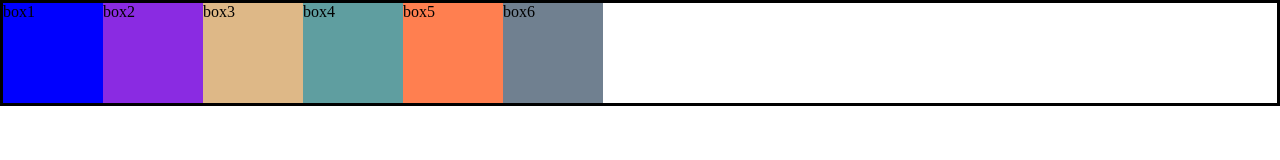
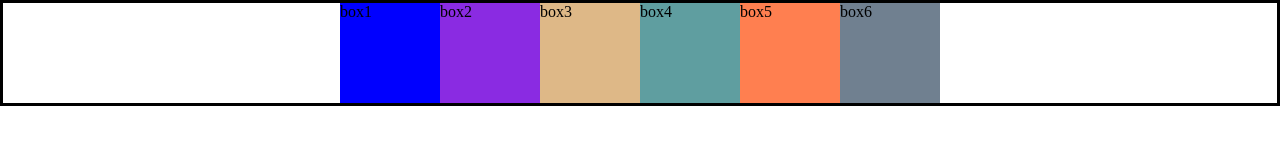
Before and after one commit to cblack1994/HTML-CSS-Definitivo, a plain HTML site: page CSS/flexbox.html in a window 1280 px wide. Drawn offline with Linux system fonts and the light colour scheme.

Commit message:
Justify-content center

```diff
--- a/CSS/style13.css
+++ b/CSS/style13.css
@@ -19,7 +19,7 @@ body
 {
     border: .3rem solid black;
     display: flex;
-    flex-wrap: wrap-reverse;
+    justify-content: center;
 }
 
 .box
```
